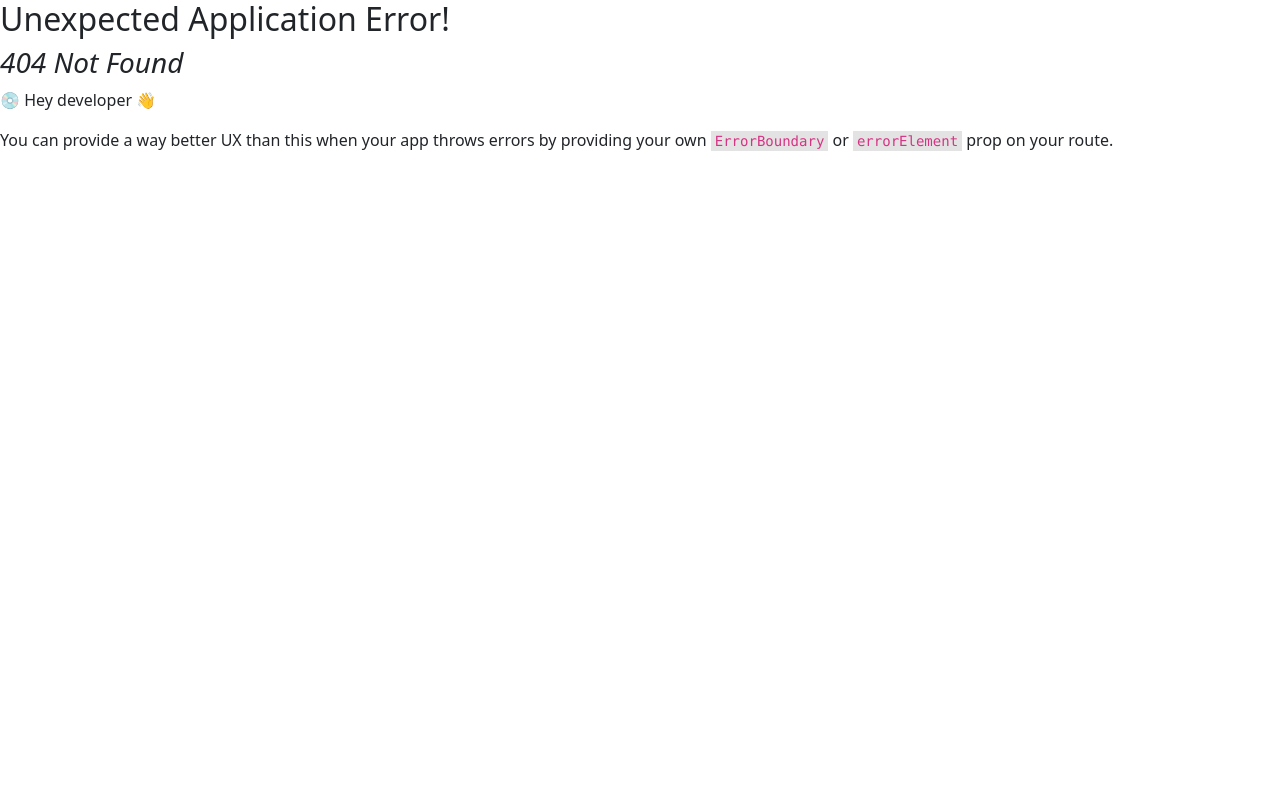
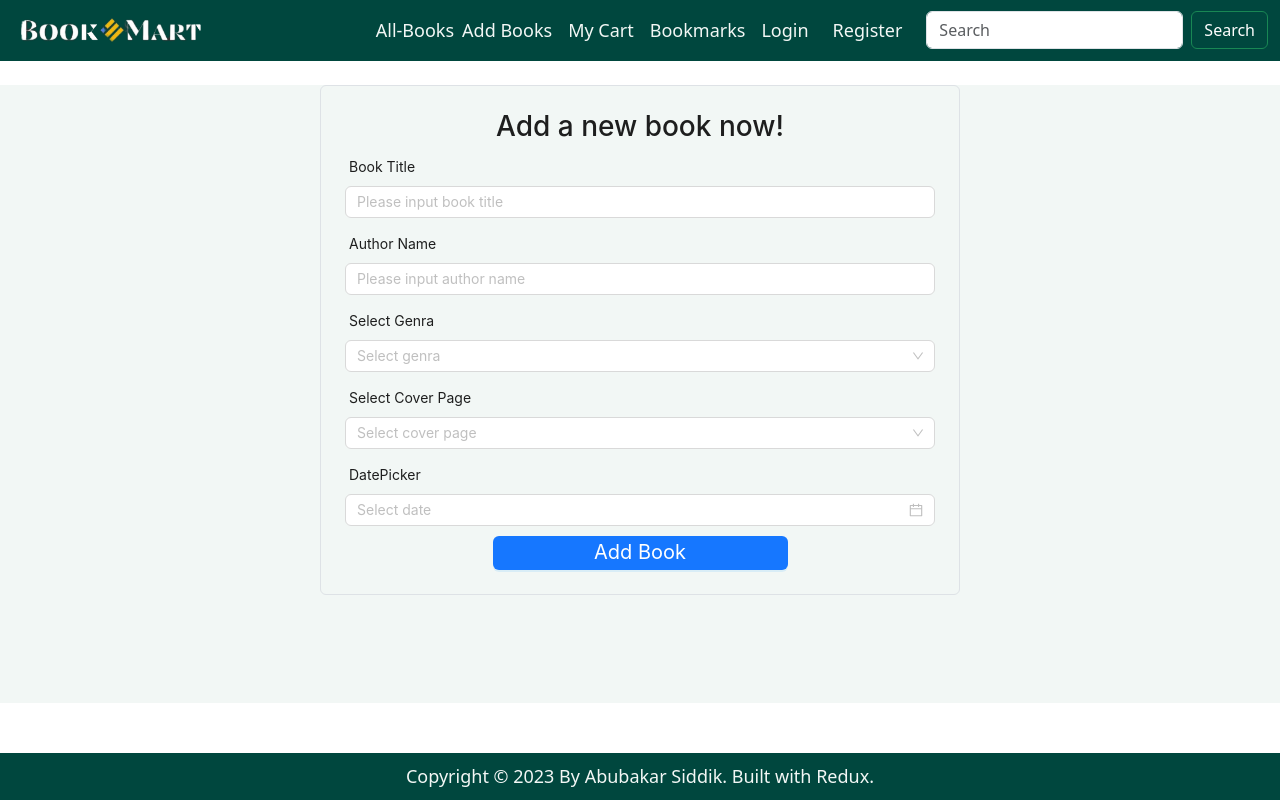
Before and after one commit to abubakarva33/BookMart, a React (Vite) app: page /add-book in a window 1280 px wide. Before the commit this address had no page. Built offline with nearby package versions, Linux system fonts and the light colour scheme.

Commit message:
create book

```diff
--- a/data.json
+++ b/data.json
@@ -76,6 +76,42 @@
       "title": "amet veniam",
       "genra": "veniam",
       "registered": "28 Aug 2023"
+    },
+    {
+      "title": "bokor",
+      "authorName": "bokor vai",
+      "genra": "Thriller",
+      "picture": "/images/book2.webp",
+      "userId": 1,
+      "registered": "17-08-2023",
+      "id": "n-a_hTd"
+    },
+    {
+      "title": "biology",
+      "authorName": "bokor vai",
+      "genra": "Science Fiction",
+      "picture": "/images/book4.webp",
+      "userId": 1,
+      "registered": "08-08-2023",
+      "id": "pDzwlD9"
+    },
+    {
+      "title": "bokor",
+      "authorName": "bokor vai",
+      "genra": "Religious",
+      "picture": "/images/book3.webp",
+      "userId": 1,
+      "registered": "15-08-2023",
+      "id": "rkRziak"
+    },
+    {
+      "title": "bokor",
+      "authorName": "bokor vai",
+      "genra": "Science Fiction",
+      "picture": "/images/book2.webp",
+      "userId": 1,
+      "registered": "22-08-2023",
+      "id": "DNFRvXA"
     }
   ],
   "reviews": [
--- a/package.json
+++ b/package.json
@@ -14,12 +14,14 @@
     "@reduxjs/toolkit": "^1.9.5",
     "antd": "^5.8.4",
     "bootstrap": "^5.3.1",
+    "moment": "^2.29.4",
     "react": "^18.2.0",
     "react-bootstrap": "^2.8.0",
     "react-dom": "^18.2.0",
     "react-icons": "^4.10.1",
     "react-redux": "^8.1.2",
-    "react-router-dom": "^6.15.0"
+    "react-router-dom": "^6.15.0",
+    "sweetalert": "^2.1.2"
   },
   "devDependencies": {
     "@types/react": "^18.2.15",
--- a/src/layouts/Main.css
+++ b/src/layouts/Main.css
@@ -1,3 +1,10 @@
 .outlet {
   background-color: #f2f7f5;
+  height: 100%;
 }
+.mainBody{
+  height: 100vh;
+  display: flex;
+  flex-direction: column;
+  justify-content: space-between;
+}
--- a/src/layouts/Main.jsx
+++ b/src/layouts/Main.jsx
@@ -5,12 +5,14 @@ import Footer from "../pages/shared/Footer/Footer";
 
 const Main = () => {
   return (
-    <div>
-      <Header />
-      <div className="outlet">
-        <Outlet />
+    <div className="mainBody">
+      <div>
+        <Header />
+        <div className="outlet">
+          <Outlet />
+        </div>
       </div>
-      <Footer/>
+      <Footer />
     </div>
   );
 };
--- a/src/pages/Non-Shared/AddBook/AddBook.css
+++ b/src/pages/Non-Shared/AddBook/AddBook.css
@@ -0,0 +1,13 @@
+.ant-form-item .ant-form-item-label >label.ant-form-item-required:not(.ant-form-item-required-mark-optional)::before{
+    content: '';
+}
+.ant-form-item{
+    margin-bottom: 10px;
+}
+
+.bookCenter{
+    display: flex;
+    align-items: center;
+    justify-content: center;
+    flex-direction: column;
+}
--- a/src/pages/Non-Shared/AddBook/AddBook.jsx
+++ b/src/pages/Non-Shared/AddBook/AddBook.jsx
@@ -1,11 +1,126 @@
 import "./AddBook.css";
+import { Button, Form, Input, Select } from "antd";
+import { DatePicker } from "antd";
+import { usePostABookMutation } from "../../../redux/api";
+const { Option } = Select;
+import swal from "sweetalert";
 
 const AddBook = () => {
-    return (
-        <div>
-            <h1>add book</h1>
+  const [createBook] = usePostABookMutation();
+  const [form] = Form.useForm();
+  const onFinish = (values) => {
+    const { image, registered, ...items } = values;
+    const picture = `/images/${image}.webp`;
+    const data = {
+      ...items,
+      picture,
+      userId: 1,
+      registered: registered.format("DD-MM-YYYY"),
+    };
+    createBook(data);
+    form.resetFields();
+    swal({
+      title: "Good job!",
+      text: "You clicked the button!",
+      icon: "success",
+      button: "Aww yiss!",
+    });
+  };
+  return (
+    <div className="w-50 mx-auto">
+      <Form
+        name="complex-form"
+        form={form}
+        onFinish={onFinish}
+        layout="vertical"
+        className=" my-4 border rounded p-4"
+      >
+        <h3 className="bookCenter"> Add a new book now! </h3>
+        <Form.Item
+          label="Book Title"
+          name="title"
+          rules={[
+            {
+              required: true,
+              message: "Book Title is required",
+            },
+          ]}
+        >
+          <Input placeholder="Please input book title" />
+        </Form.Item>
+        <Form.Item
+          label="Author Name"
+          name="authorName"
+          rules={[
+            {
+              required: true,
+              message: "Author name is required",
+            },
+          ]}
+        >
+          <Input placeholder="Please input author name" />
+        </Form.Item>
+        <Form.Item
+          label="Select Genra"
+          name="genra"
+          rules={[
+            {
+              required: true,
+              message: "Genra is required",
+            },
+          ]}
+        >
+          <Select placeholder="Select genra">
+            <Option value="Thriller">Thriller</Option>
+            <Option value="Science Fiction">Science Fiction</Option>
+            <Option value="Religious">Religious</Option>
+            <Option value="Horor">Horor</Option>
+            <Option value="Romantic">Romantic</Option>
+            <Option value="others">Others</Option>
+          </Select>
+        </Form.Item>
+        <Form.Item
+          label="Select Cover Page"
+          name="image"
+          rules={[
+            {
+              required: true,
+              message: "Cover page is required",
+            },
+          ]}
+        >
+          <Select placeholder="Select cover page">
+            <Option value="book1">Cover 01</Option>
+            <Option value="book2">Cover 02</Option>
+            <Option value="book3">Cover 03</Option>
+            <Option value="book4">Cover 04</Option>
+            <Option value="book5">Cover 05</Option>
+            <Option value="book6">Cover 06</Option>
+          </Select>
+        </Form.Item>
+
+        <Form.Item
+          name="registered"
+          label="DatePicker"
+          rules={[
+            {
+              type: "object",
+              required: true,
+              message: "Please select time!",
+            },
+          ]}
+        >
+          <DatePicker className="w-100" />
+        </Form.Item>
+
+        <div className="bookCenter ">
+          <Button type="primary" htmlType="submit" className="w-50 h-auto">
+            <span className="fs-5">Add Book </span>
+          </Button>
         </div>
-    );
+      </Form>
+    </div>
+  );
 };
 
 export default AddBook;
--- a/src/pages/components/PopularCategories/PopularCategories.jsx
+++ b/src/pages/components/PopularCategories/PopularCategories.jsx
@@ -43,7 +43,7 @@ const PopularCategories = () => {
         <Col>
           <div className="category">
             <GiCrimeSceneTape className="fs-1 m-4 " color="#00473e" />
-            <h5>Crime</h5>
+            <h5>Others</h5>
           </div>
         </Col>
       </Row>
--- a/src/pages/shared/Header/Header.jsx
+++ b/src/pages/shared/Header/Header.jsx
@@ -10,7 +10,7 @@ import { logout } from "../../../redux/features/UserSlice";
 
 const Header = () => {
   const { isLogin } = useSelector((state) => state.user);
-  const dispatch=useDispatch()
+  const dispatch = useDispatch();
   return (
     <Navbar expand="lg" className="header">
       <Container fluid>
@@ -21,17 +21,26 @@ const Header = () => {
         <Navbar.Collapse id="navbarScroll">
           <Nav className="" navbarScroll>
             <NavLink to="/books" className="navLink ms-4">
-              {" "}
-              All Books{" "}
+              All-Books
             </NavLink>
             {isLogin ? (
-              <button  className="navLink ms-4" onClick={dispatch(logout())}>
+              <button className="navLink ms-4" onClick={dispatch(logout())}>
                 Log out
               </button>
             ) : (
               <div>
-                <NavLink to="/login" className="navLink ms-4">
-
+                {/* -----------changeable part ----------*/}
+                <NavLink to="/add-book" className="navLink mx-2">
+                  Add Books
+                </NavLink>
+                <NavLink to="/my-cart" className="navLink mx-2">
+                  My Cart
+                </NavLink>
+                <NavLink to="/bookmarks" className="navLink mx-2">
+                  Bookmarks
+                </NavLink>
+                {/* ------------------------------------------ */}
+                <NavLink to="/login" className="navLink ms-2">
                   Login
                 </NavLink>
                 <NavLink to="/register" className="navLink mx-4">
--- a/src/redux/api.js
+++ b/src/redux/api.js
@@ -10,6 +10,7 @@ export const api = createApi({
     }),
     getBooks: builder.query({
       query: () => `books`,
+      providesTags: ['Post'],
     }),
     getSelectedBook: builder.query({
       query: (id) => `books/${id}`,
@@ -26,6 +27,14 @@ export const api = createApi({
       }),
       invalidatesTags: ['Post'],
     }),
+    postABook: builder.mutation({
+      query: ({ ...body }) => ({
+        url: `books`,
+        method: "POST",
+        body,
+      }),
+      invalidatesTags: ['Post'],
+    }),
     createUser: builder.mutation({
       query: ({ ...body }) => ({
         url: `authors`,
@@ -36,4 +45,4 @@ export const api = createApi({
   }),
 });
 
-export const { useGetUserQuery, useCreateUserMutation, useGetBooksQuery ,useGetSelectedBookQuery, useGetCommentsQuery, usePostACommentMutation} = api;
+export const { useGetUserQuery, useCreateUserMutation, useGetBooksQuery ,useGetSelectedBookQuery, useGetCommentsQuery, usePostACommentMutation , usePostABookMutation} = api;
```
Also changed, not shown: src/routes/routes.jsx (+15 -0 lines), 1 other file (tests, documents, lock files or other folders).
